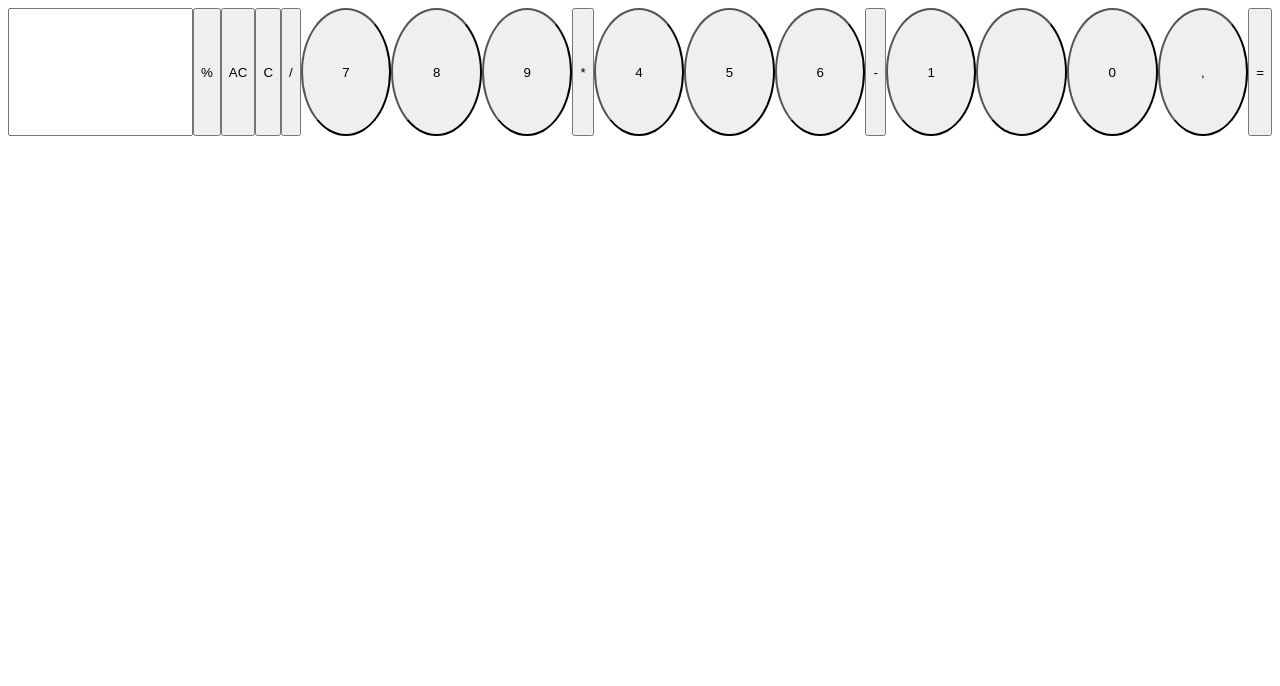
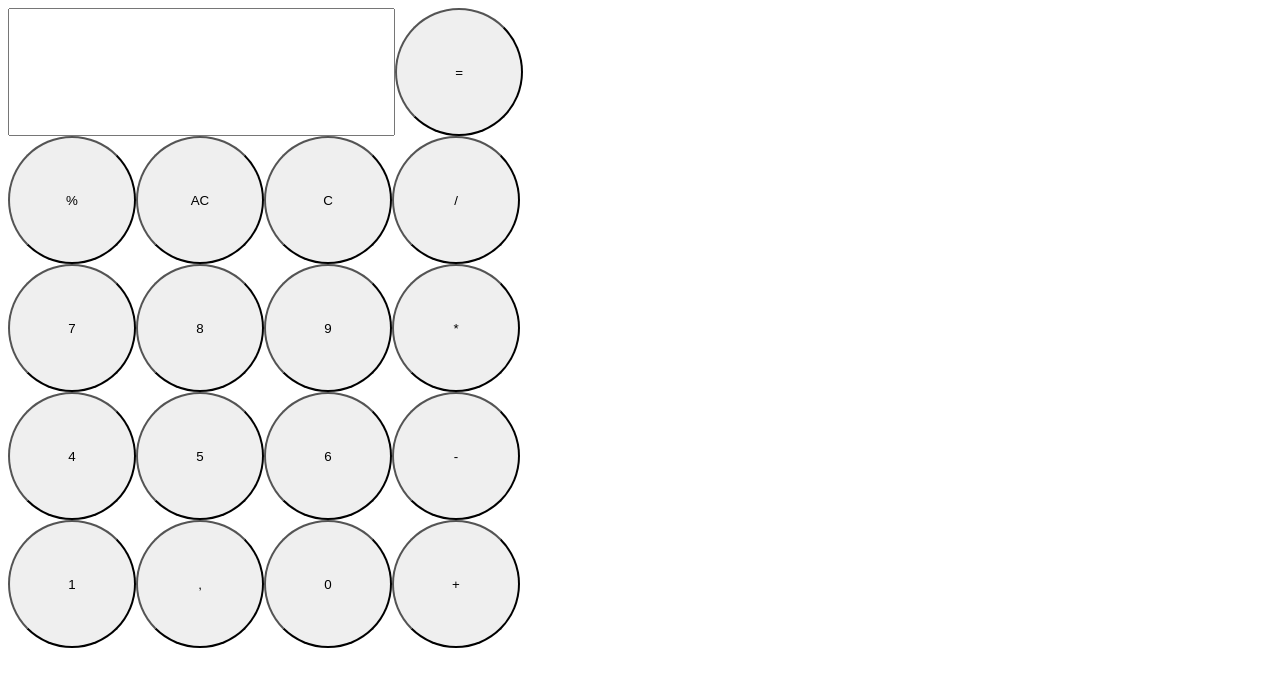
Before and after one commit to marstilen/TOP-Calculator, a plain HTML site: page index.html in a window 1280 px wide. Drawn offline with Linux system fonts and the light colour scheme.

Commit message:
Set up basic css for easier readability and use

```diff
--- a/index.html
+++ b/index.html
@@ -10,23 +10,28 @@
   <body>
     <main>
       <input type="text" name="" id="calcTextBox" />
+      <input class="calculate" type="button" value="=" />
+      <div class="break"></div>
       <input class="operator" type="button" value="%" />
       <input class="clear" type="button" value="AC" />
       <input class="c" type="button" value="C" />
       <input class="operator" type="button" value="/" />
+      <div class="break"></div>
       <input class="button" type="button" value="7" />
       <input class="button" type="button" value="8" />
       <input class="button" type="button" value="9" />
       <input class="operator" type="button" value="*" />
+      <div class="break"></div>
       <input class="button" type="button" value="4" />
       <input class="button" type="button" value="5" />
       <input class="button" type="button" value="6" />
       <input class="operator" type="button" value="-" />
+      <div class="break"></div>
       <input class="button" type="button" value="1" />
-      <input class="button" type="button" value=" " />
+      <input class="decimal" type="button" value="," />
       <input class="button" type="button" value="0" />
-      <input class="button" type="button" value="," />
-      <input class="calculate" type="button" value="=" />
+      <input class="operator" type="button" value="+" />
+      <div class="break"></div>
     </main>
   </body>
 </html>
--- a/styles/main.css
+++ b/styles/main.css
@@ -1,8 +1,17 @@
 main{
     display: flex;
+    flex-flow: row wrap;
 }
-.button{
+.button, .c, .clear, .operator, .calculate, .decimal{
 	width: 10vw;
 	height: 10vw;
     border-radius: 100%;
+    flex-shrink: auto;
 }
+.break{
+    flex-basis: 100%;
+}
+
+#calcTextBox{
+    width: 30%;
+}
```
